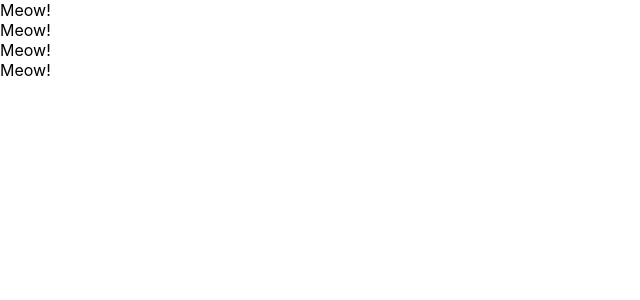
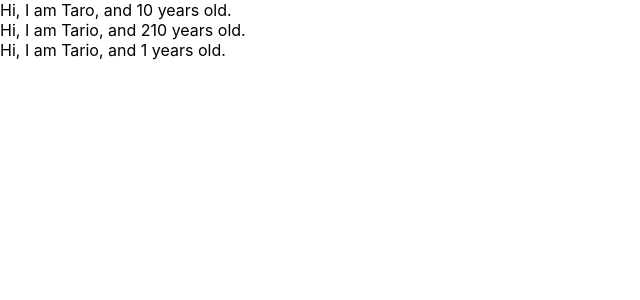
Before and after one commit to azeyan-wni/udemy-react-redux-crud-application, a React (Create React App) app: page / in a window 1280 px wide. Shown: the top 300 px of the page, without its empty margins (0-640 px from the left). Built offline with nearby package versions, Linux system fonts and the light colour scheme.

Commit message:
learn props.

```diff
--- a/src/App.js
+++ b/src/App.js
@@ -1,4 +1,4 @@
-import React, { Component } from 'react';
+import React from 'react';
 
 // class App extends Component {
 //   render() {
@@ -12,18 +12,28 @@
 // }
 
 const App = () => {
+  const profiles = [
+    {name: 'Taro', age: 10},
+    {name: 'Tario', age: 210},
+    {name: 'Tario'}
+  ]
   return (
     <div>
-      <Cat />
-      <Cat />
-      <Cat />
-      <Cat />
+      {
+        profiles.map((profile, index) => {
+          return <User name={profile.name} age={profile.age} key={index}/>
+        })
+      }
     </div>
   )
 }
 
-const Cat = () => {
-  return <div>Meow!</div>
+const User = (props) => {
+return <div>Hi, I am {props.name}, and {props.age} years old.</div>
+}
+
+User.defaultProps ={
+  age:1
 }
 
 export default App;
```
